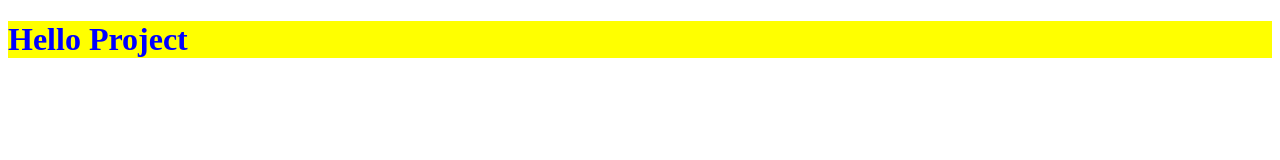
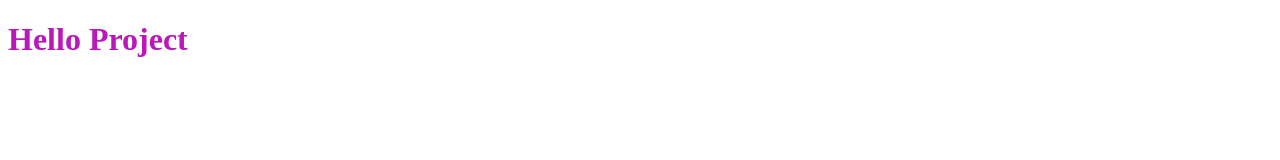
Before and after one commit to dielupovissa/Hello-Microverse, a plain HTML site: page index.html in a window 1280 px wide. Drawn offline with Linux system fonts and the light colour scheme.

Commit message:
Update of html/css files

```diff
--- a/index.html
+++ b/index.html
@@ -2,6 +2,7 @@
 <html  lang="en">
   <head>
     <meta charset="utf-8"/>
+    <meta name="viewport" content="width=device-width, initial-scale=1.0">
     <title>Hello project Microverse</title>
     <link rel="stylesheet" href="style.css">
   </head>
--- a/style.css
+++ b/style.css
@@ -1,4 +1,3 @@
 h1 {
-     color: blue;
-     background-color: yellow;
+     color: #ba18ba;
 }
```
